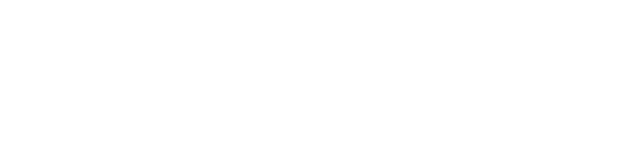
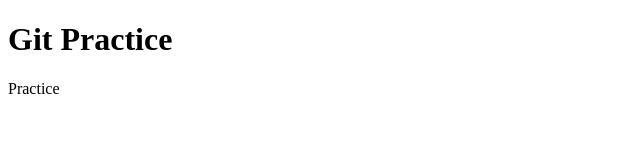
Before and after one commit to Emekailonwa/git_test, a plain HTML site: page index.html in a window 1280 px wide. Shown: the whole page, without its empty margins (0-640 px from the left). Drawn offline with Linux system fonts and the light colour scheme.

Commit message:
Update html structure

```diff
--- a/index.html
+++ b/index.html
@@ -4,9 +4,11 @@
     <meta charset="UTF-8">
     <meta http-equiv="X-UA-Compatible" content="IE=edge">
     <meta name="viewport" content="width=device-width, initial-scale=1.0">
-    <title>Document</title>
+    <title>Test file</title>
 </head>
 <body>
+    <h1>Git Practice</h1>
+    <p>Practice</p>
 
 </body>
 </html>
```
